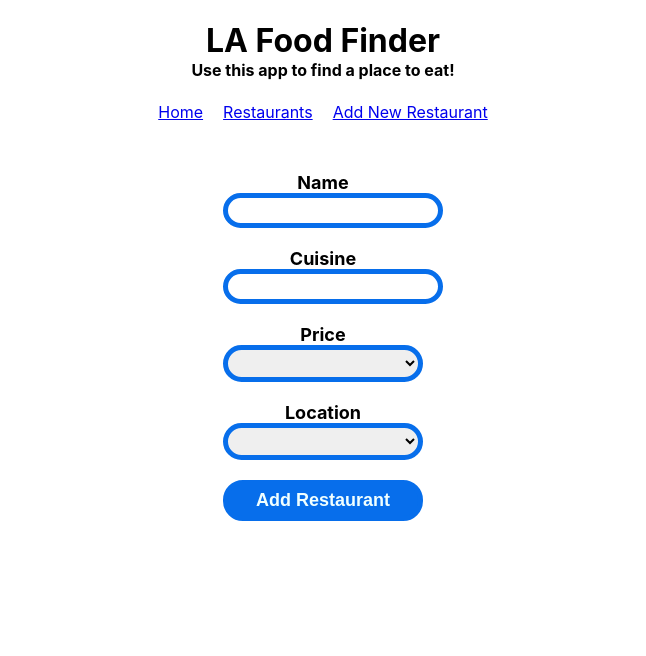
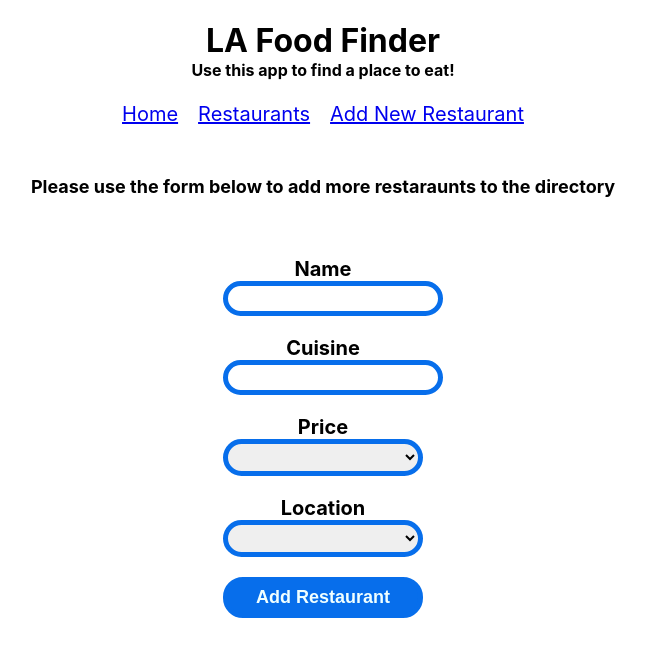
Before and after one commit to ejelymyles/la-foodie-app, a React (Create React App) app: page /add in a window 1280 px wide. Shown: the top 656 px of the page, without its empty margins (317-963 px from the left). Built offline with nearby package versions, Linux system fonts and the light colour scheme; data requests are answered from the project's data file.

Commit message:
add p tag to restarauntForm

```diff
--- a/src/App.css
+++ b/src/App.css
@@ -47,6 +47,7 @@ div.cards {
   margin-right: 10px; /* Adjust this value as needed */
   margin-left: 10px;
   text-align: center;
+  font-size: 20px;
 }
 
 .search-here{
@@ -76,7 +77,7 @@ div.cards {
 }
 
 .add-new-label {
-  font-size: 18px;
+  font-size: 20px;
   font-weight: bold;
 }
 
@@ -117,3 +118,10 @@ div.cards {
   width: 200px;
   background-color: #076eeb;
 }
+
+.add-message{
+  text-align: center;
+  font-size: 18px;
+  font-weight: bold;
+  margin-bottom: 60px;
+}
--- a/src/Components/RestaurantForm.js
+++ b/src/Components/RestaurantForm.js
@@ -45,6 +45,7 @@ function RestaurantForm({ newResy }){
 
     return(
         <div>
+            <p className="add-message">Please use the form below to add more restaraunts to the directory</p>
             <form className="add-new-form" onSubmit={handleAddNewForm}>
                 <div>
                     <label className="add-new-label">Name</label>
```
